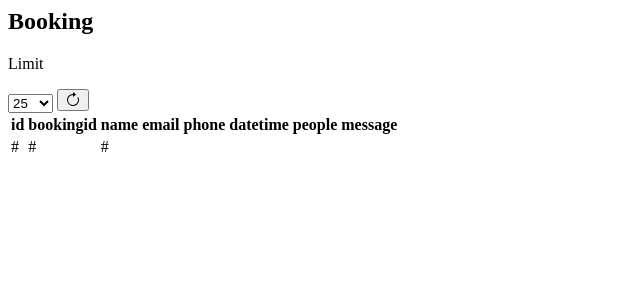
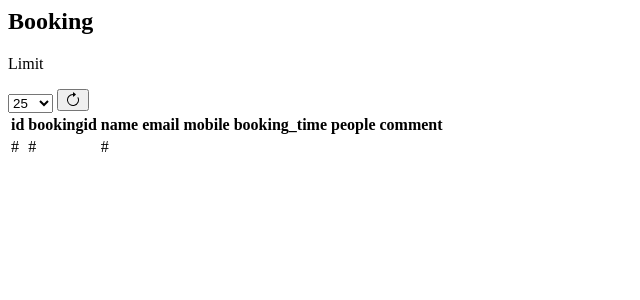
Before and after one commit to Justin26l/Group3Project, a CodeIgniter app: the page made by application/views/element/booking.php in a window 1280 px wide. Shown: the top 300 px of the page, without its empty margins (0-640 px from the left). Run offline with CodeIgniter, Linux system fonts and the light colour scheme; data that the repository does not hold is empty.

Commit message:
update booking.php

```diff
--- a/application/views/element/booking.php
+++ b/application/views/element/booking.php
@@ -23,10 +23,10 @@
                 <th>bookingid</th>
                 <th>name</th>
                 <th>email</th>
-                <th>phone</th>
-                <th>datetime</th>
+                <th>mobile</th>
+                <th>booking_time</th>
                 <th>people</th>
-                <th>message</th>
+                <th>comment</th>
             </tr>
         </thead>
         <tbody class="table-group-divider">
--- a/application/views/yingxin_view_test.php
+++ /dev/null
@@ -1,3 +0,0 @@
-<?php
-echo "Ying Xin Says Hi";
-?>
```
